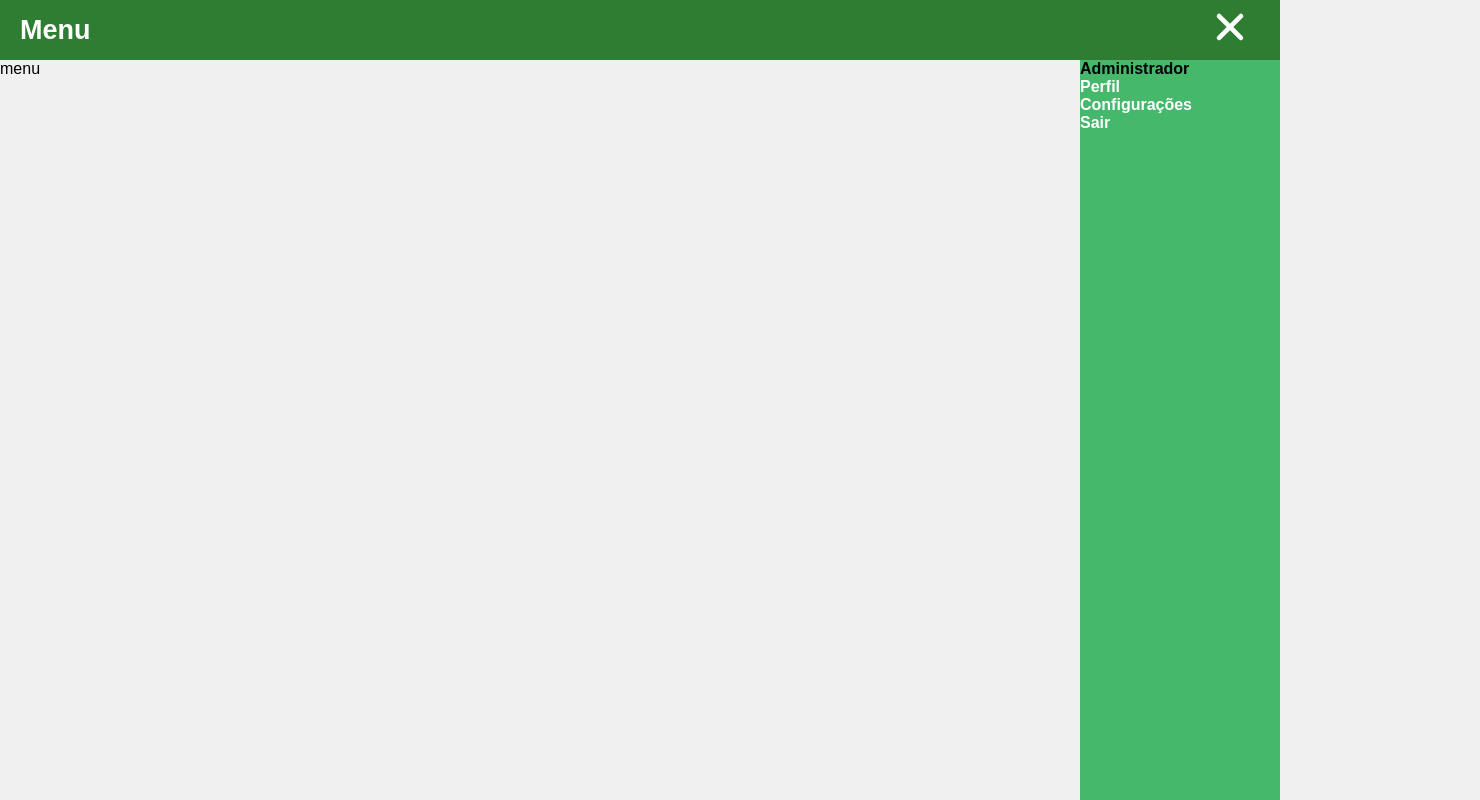
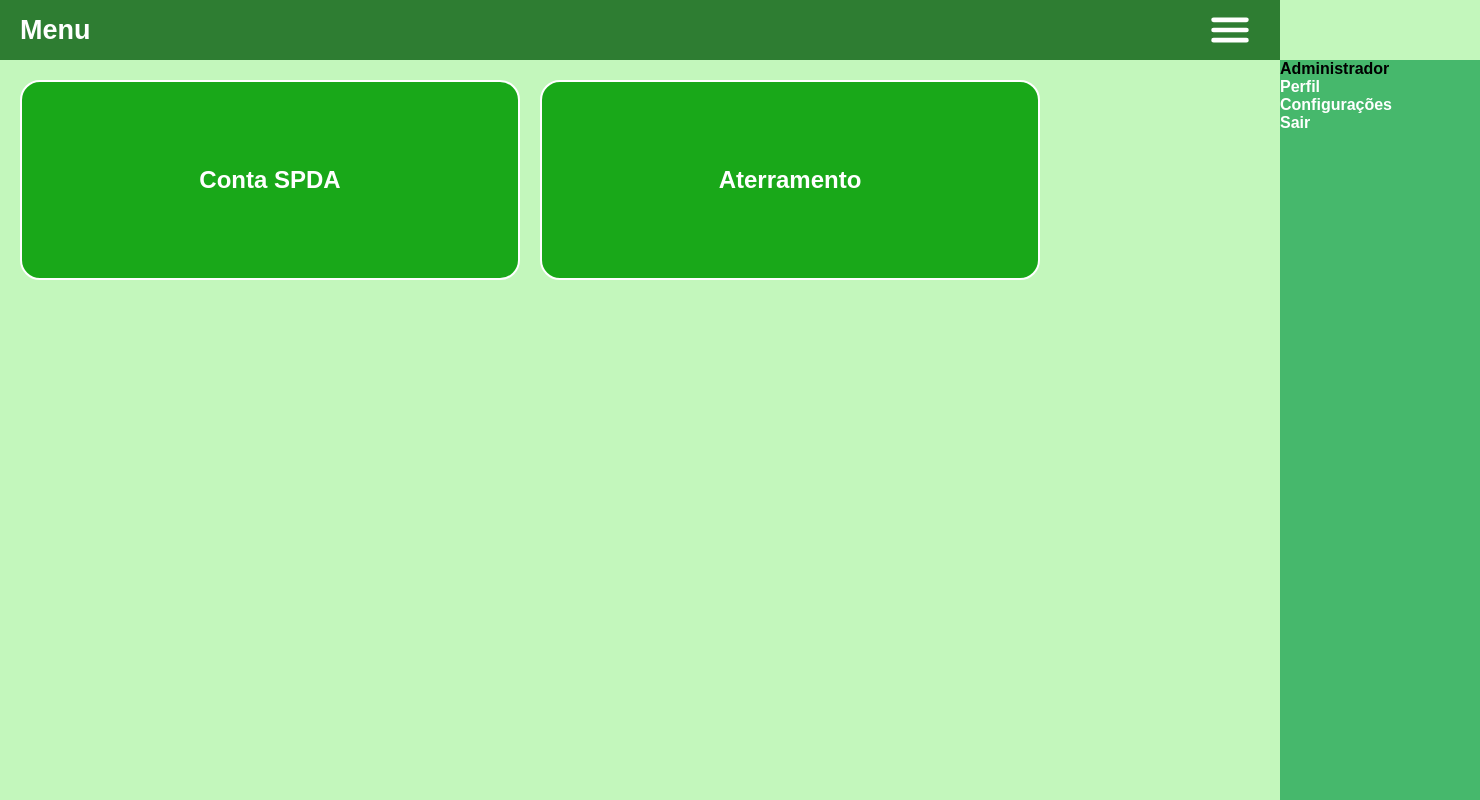
Before and after one commit to M4theus13/Front_End_Gerenciamento_de_Risco, a React (Vite) app: page /menu in a window 1280 px wide. Shown: the whole page, 1480 px wide, since content can reach past the window. Built offline with nearby package versions, Linux system fonts and the light colour scheme; a web font is replaced by a local one.

Commit message:
header public, buttons login and cadastrar

```diff
--- a/src/components/header/header.css
+++ b/src/components/header/header.css
@@ -1,8 +1,9 @@
-.header {
+.headerPublic {
   background: #2E7D32;
   display: flex;
   align-items: center;
   justify-content: center;
+  flex-direction: column;
   height: 60px;
   width: 100%;
   color: #fff;
@@ -10,3 +11,17 @@
   font-weight: 700;
   font-size: 27px;
 }
+
+
+.navPublic {
+  display: flex;
+  align-items: center;
+  justify-content: space-between;
+  width: 100%;
+  padding-inline: 20px;
+}
+
+.navPublic :last-child {
+  display: flex;
+  gap: 20px;
+}
--- a/src/components/header/header.jsx
+++ b/src/components/header/header.jsx
@@ -1,10 +1,16 @@
 import React from 'react'
 import './header.css'
-function header({text}) {
+import { Link } from 'react-router-dom'
+
+function header({text, cadastro ,login}) {
   return (
-    <header className='header'>
-      <nav>
+    <header className='headerPublic'>
+      <nav className='navPublic'>
         <p>{text}</p>
+        <div>
+          {cadastro === 'ativado' ? <Link to='/cadastrar'><button>Criar conta</button></Link> : null}
+          {login === 'ativado' ? <Link to='/login'><button>Logar</button></Link> : null}
+        </div>
       </nav>
     </header>
   )
--- a/src/components/headerPrivate/headerPrivate.css
+++ b/src/components/headerPrivate/headerPrivate.css
@@ -22,9 +22,13 @@
 .userMenu {
   display: flex;
   align-items: center;
+  justify-content: center;
 }
 
 .buttonMenu {
+  display: flex;
+  align-items: center;
+  justify-content: center;
   font-size: 30px;
   color: #fff;
   cursor: pointer;
--- a/src/components/headerPrivate/headerPrivate.jsx
+++ b/src/components/headerPrivate/headerPrivate.jsx
@@ -18,15 +18,17 @@ function headerPrivate({text, name}) {
       <nav className='navPrivate'>
         <p>{text}</p>
         <div className='userMenu'>
-          <p>{name}</p>
+          <div>
+            <p>{name}</p>
+          </div>
           <button onClick={handdleClick} className='buttonMenu' >
-            <IoMenu className='hidden' id='buttonMenuOpen'/>
-            <IoClose className='' id='buttonMenuClose'/>
+            <IoMenu className='' id='buttonMenuOpen'/>
+            <IoClose className='hidden' id='buttonMenuClose'/>
           </button>
         </div>
       </nav>
 
-      <div className='menuHeader open'>
+      <div className='menuHeader close'>
         <Link to='/listar-usuarios'>Administrador</Link>
         <p>Perfil</p>
         <p>Configurações</p>
--- a/src/index.css
+++ b/src/index.css
@@ -12,7 +12,7 @@ a {
 }
 
 body {
-  background-color: #f0f0f0;
+  background-color: #c3f7bc;
   overflow: hidden;
   width: 100vw;
   height: 100vh;
--- a/src/pages/cadastrar/cadastrar.jsx
+++ b/src/pages/cadastrar/cadastrar.jsx
@@ -99,7 +99,7 @@ function cadastrar() {
 
   return (
     <div className='box-cadastrar'>
-      <Header text='Cadastrar'></Header>
+      <Header text='Cadastrar' cadastro='desativado' login='ativado'></Header>
       <div className='box-form'>
         <form className='form-cadastrar'>
           <span  className='okText-cadastrar' ref={textName}>Nome Vazio</span>
--- a/src/pages/login/login.jsx
+++ b/src/pages/login/login.jsx
@@ -82,7 +82,7 @@ function login() {
 
   return (
     <div className='box-logar'>
-      <Header text='Login'></Header>
+      <Header text='Login' cadastro='ativado'  login='desativado'></Header>
       <div className='box-form-login'>
         <form className='form-login'>
           <span className='okText-login' ref={textEmail}>Email Vazio</span>
--- a/src/pages/menu/menu.css
+++ b/src/pages/menu/menu.css
@@ -0,0 +1,19 @@
+.box-options {
+  display: flex;
+  padding: 20px;
+  gap: 20px;
+}
+
+.options {
+    display: flex;
+    align-items: center;
+    justify-content: center;
+    width: 500px;
+    height: 200px;
+    border: 2px solid #fff;
+    background-color: rgb(25, 168, 25);
+    border-radius: 20px;
+    color: #fff;
+    font-size: 24px;
+    font-weight: 600;
+}
--- a/src/pages/menu/menu.jsx
+++ b/src/pages/menu/menu.jsx
@@ -1,6 +1,7 @@
 import React, { useEffect, useState} from 'react'
 import HeaderPrivate from '../../components/headerPrivate/headerPrivate.jsx'
 import { GetUserInfo } from '../../../service/getUsers.js'
+import './menu.css'
 
 function menu() {
   const token = localStorage.getItem('token')
@@ -15,7 +16,10 @@ function menu() {
   return (
     <div>
       <HeaderPrivate text='Menu' name={userLogado.name}></HeaderPrivate>
-      menu
+      <div className='box-options'>
+        <div className='options'>Conta SPDA</div>
+        <div className='options'>Aterramento</div>
+      </div>
     </div>
   )
 }
--- a/src/pages/pagina-inicial/paginaInicial.jsx
+++ b/src/pages/pagina-inicial/paginaInicial.jsx
@@ -7,7 +7,6 @@ function paginaInicial() {
   return (
     <div className='paginaInicial'>
       <Header text='Pagina Principal'></Header>
-      <Link to='/cadastrar'>Criar conta</Link>
     </div>
   )
 }
```
